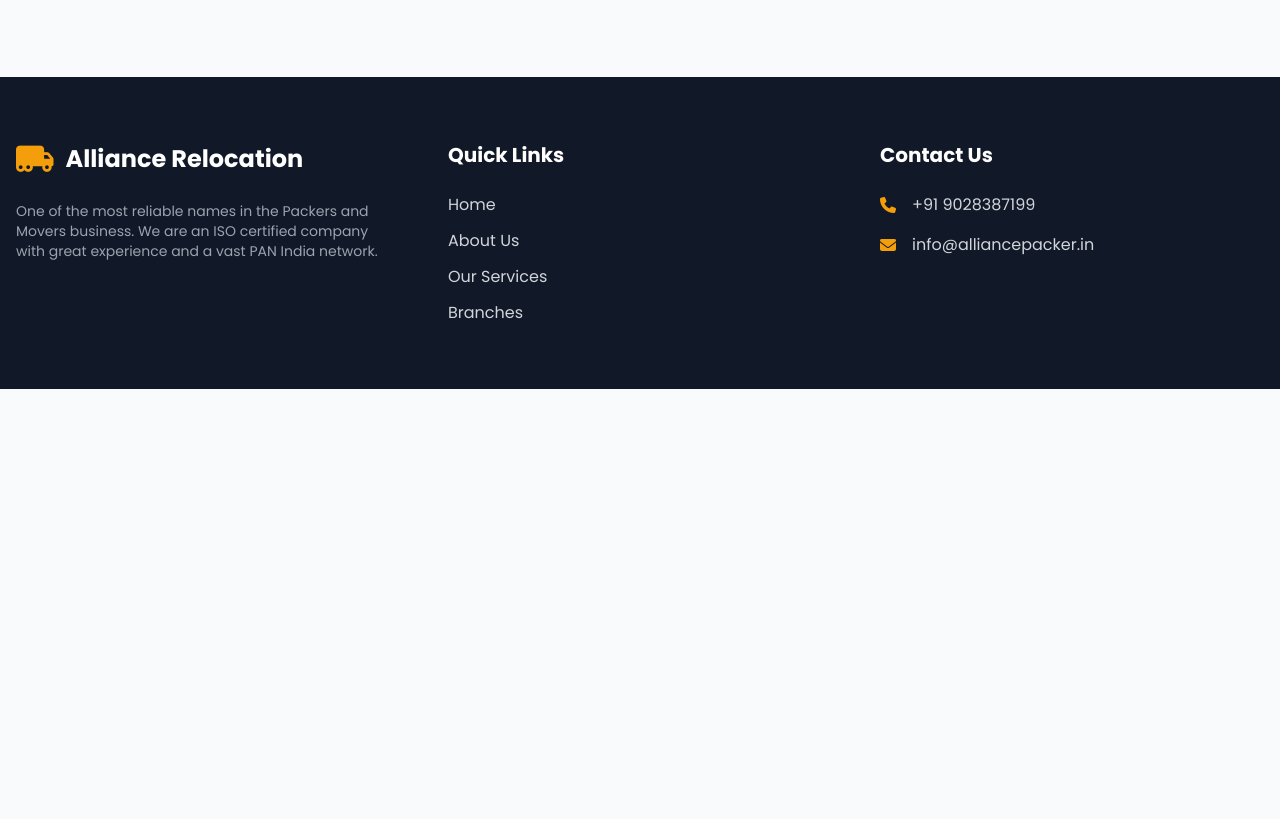
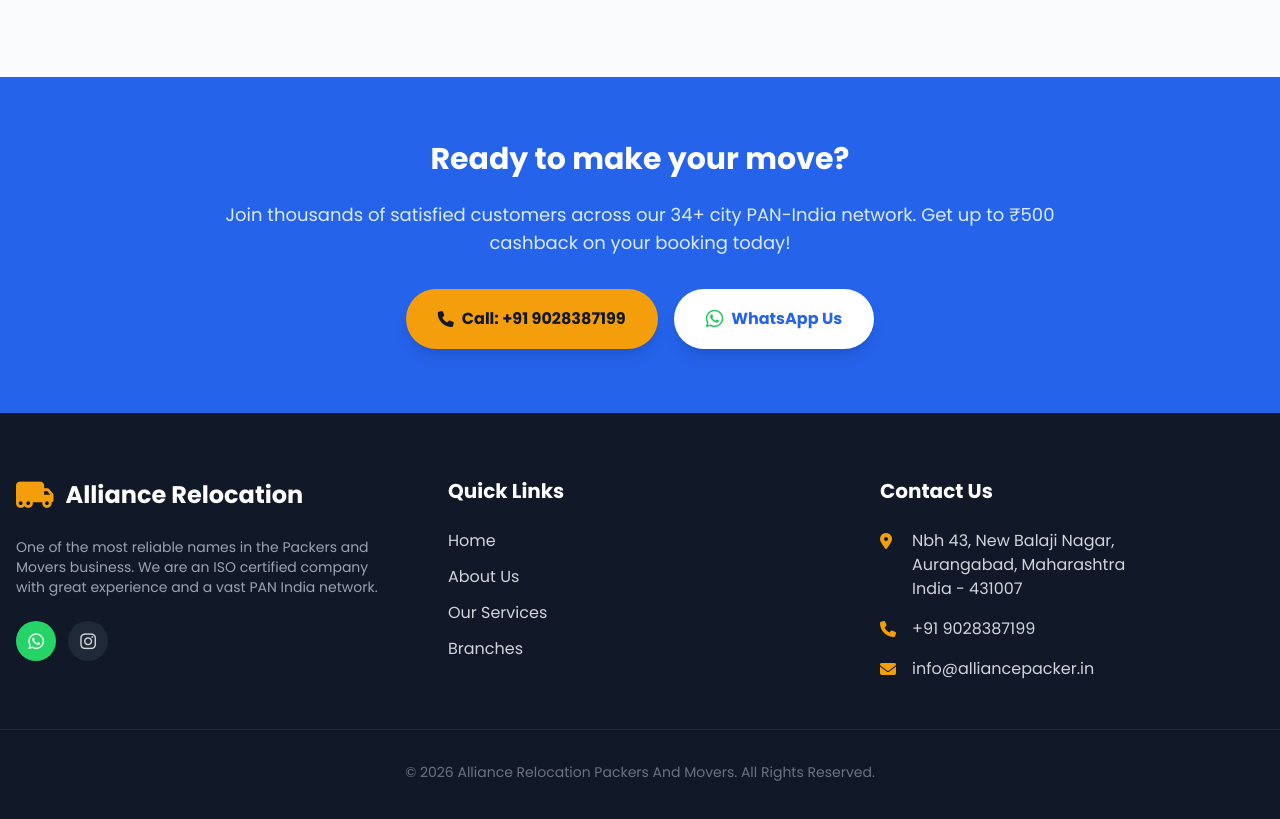
Before and after one commit to YP2534/Aliiance-, a plain HTML site: page services.html in a window 1280 px wide. Shown: the part 1251-2070 px from the top of the page. Before the commit the page ends 1640 px from the top, so only its background shows below. Drawn offline with nearby package versions, Linux system fonts and the light colour scheme.

Commit message:
Update services.html

```diff
--- a/services.html
+++ b/services.html
@@ -75,9 +75,8 @@
 
             <!-- Desktop Menu -->
             <div class="hidden md:flex space-x-8 items-center font-medium">
-                <!-- Points to index.html -->
                 <a href="index.html" class="hover:text-brand transition">Home</a>
-                <a href="index.html#about" class="hover:text-brand transition">About Us</a>
+                <a href="about.html" class="hover:text-brand transition">About Us</a>
 
                 <!-- Services (Active Page) -->
                 <div class="relative group py-4">
@@ -115,7 +114,7 @@
         <div id="mobile-menu" class="md:hidden absolute top-full left-0 w-full bg-white shadow-xl border-t border-gray-100 transition-all duration-300 ease-in-out opacity-0 invisible -translate-y-2 pointer-events-none z-40">
             <div class="px-4 py-6 space-y-3 flex flex-col">
                 <a href="index.html" class="mobile-link block px-4 py-3 text-base font-semibold text-gray-800 hover:text-brand hover:bg-blue-50 rounded-xl transition"><i class="fas fa-home w-6 text-brand"></i> Home</a>
-                <a href="index.html#about" class="mobile-link block px-4 py-3 text-base font-semibold text-gray-800 hover:text-brand hover:bg-blue-50 rounded-xl transition"><i class="fas fa-info-circle w-6 text-brand"></i> About Us</a>
+                <a href="about.html" class="mobile-link block px-4 py-3 text-base font-semibold text-gray-800 hover:text-brand hover:bg-blue-50 rounded-xl transition"><i class="fas fa-info-circle w-6 text-brand"></i> About Us</a>
 
                 <!-- Services (Active Page) -->
                 <a href="services.html" class="mobile-link block px-4 py-3 text-base font-semibold text-brand bg-blue-50 rounded-xl transition"><i class="fas fa-box-open w-6 text-brand"></i> Our Services</a>
@@ -146,6 +145,8 @@
     <section id="services-grid" class="py-20 bg-gray-50 -mt-10 relative z-20 scroll-mt-24">
         <div class="max-w-7xl mx-auto px-4">
             <div class="grid grid-cols-1 md:grid-cols-2 lg:grid-cols-3 gap-8">
+
+                <!-- Service 1 -->
                 <div class="service-card bg-white rounded-2xl p-8 border border-gray-100 relative overflow-hidden group">
                     <div class="absolute top-0 right-0 w-24 h-24 bg-blue-50 rounded-bl-full -mr-4 -mt-4 opacity-50 z-0 transition-transform group-hover:scale-110"></div>
                     <div class="relative z-10">
@@ -155,6 +156,8 @@
                         <a href="https://wa.me/919028387199" target="_blank" class="service-link font-semibold text-gray-900 flex items-center group-hover:text-brand">Get Quotation <i class="fas fa-arrow-right ml-2 text-sm"></i></a>
                     </div>
                 </div>
+
+                <!-- Service 2 -->
                 <div class="service-card bg-white rounded-2xl p-8 border border-gray-100 relative overflow-hidden group">
                     <div class="absolute top-0 right-0 w-24 h-24 bg-blue-50 rounded-bl-full -mr-4 -mt-4 opacity-50 z-0 transition-transform group-hover:scale-110"></div>
                     <div class="relative z-10">
@@ -164,6 +167,8 @@
                         <a href="https://wa.me/919028387199" target="_blank" class="service-link font-semibold text-gray-900 flex items-center group-hover:text-brand">Get Quotation <i class="fas fa-arrow-right ml-2 text-sm"></i></a>
                     </div>
                 </div>
+
+                <!-- Service 3 -->
                 <div class="service-card bg-white rounded-2xl p-8 border border-gray-100 relative overflow-hidden group">
                     <div class="absolute top-0 right-0 w-24 h-24 bg-blue-50 rounded-bl-full -mr-4 -mt-4 opacity-50 z-0 transition-transform group-hover:scale-110"></div>
                     <div class="relative z-10">
@@ -173,6 +178,8 @@
                         <a href="https://wa.me/919028387199" target="_blank" class="service-link font-semibold text-gray-900 flex items-center group-hover:text-brand">Get Quotation <i class="fas fa-arrow-right ml-2 text-sm"></i></a>
                     </div>
                 </div>
+
+                <!-- Service 4 -->
                 <div class="service-card bg-white rounded-2xl p-8 border border-gray-100 relative overflow-hidden group">
                     <div class="absolute top-0 right-0 w-24 h-24 bg-blue-50 rounded-bl-full -mr-4 -mt-4 opacity-50 z-0 transition-transform group-hover:scale-110"></div>
                     <div class="relative z-10">
@@ -182,6 +189,8 @@
                         <a href="https://wa.me/919028387199" target="_blank" class="service-link font-semibold text-gray-900 flex items-center group-hover:text-brand">Get Quotation <i class="fas fa-arrow-right ml-2 text-sm"></i></a>
                     </div>
                 </div>
+
+                <!-- Service 5 -->
                 <div class="service-card bg-white rounded-2xl p-8 border border-gray-100 relative overflow-hidden group">
                     <div class="absolute top-0 right-0 w-24 h-24 bg-blue-50 rounded-bl-full -mr-4 -mt-4 opacity-50 z-0 transition-transform group-hover:scale-110"></div>
                     <div class="relative z-10">
@@ -191,6 +200,8 @@
                         <a href="https://wa.me/919028387199" target="_blank" class="service-link font-semibold text-gray-900 flex items-center group-hover:text-brand">Get Quotation <i class="fas fa-arrow-right ml-2 text-sm"></i></a>
                     </div>
                 </div>
+
+                <!-- Service 6 -->
                 <div class="service-card bg-white rounded-2xl p-8 border border-gray-100 relative overflow-hidden group">
                     <div class="absolute top-0 right-0 w-24 h-24 bg-blue-50 rounded-bl-full -mr-4 -mt-4 opacity-50 z-0 transition-transform group-hover:scale-110"></div>
                     <div class="relative z-10">
@@ -200,37 +211,76 @@
                         <a href="https://wa.me/919028387199" target="_blank" class="service-link font-semibold text-gray-900 flex items-center group-hover:text-brand">Get Quotation <i class="fas fa-arrow-right ml-2 text-sm"></i></a>
                     </div>
                 </div>
+
+            </div>
+        </div>
+    </section>
+
+    <!-- Bottom CTA Section -->
+    <section class="bg-brand py-16">
+        <div class="max-w-4xl mx-auto px-4 text-center">
+            <h2 class="text-3xl font-bold text-white mb-6">Ready to make your move?</h2>
+            <p class="text-blue-100 mb-8 text-lg">Join thousands of satisfied customers across our 34+ city PAN-India network. Get up to ₹500 cashback on your booking today!</p>
+            <div class="flex flex-col sm:flex-row justify-center gap-4">
+                <a href="tel:+919028387199" class="bg-accent text-gray-900 font-bold px-8 py-4 rounded-full hover:bg-yellow-500 transition shadow-lg flex items-center justify-center">
+                    <i class="fas fa-phone mr-2"></i> Call: +91 9028387199
+                </a>
+                <a href="https://wa.me/919028387199" target="_blank" class="bg-white text-brand font-bold px-8 py-4 rounded-full hover:bg-gray-100 transition shadow-lg flex items-center justify-center">
+                    <i class="fab fa-whatsapp text-green-500 mr-2 text-xl"></i> WhatsApp Us
+                </a>
             </div>
         </div>
     </section>
 
     <!-- Footer -->
-    <footer class="bg-gray-900 text-gray-300 py-16">
+    <footer id="contact" class="bg-gray-900 text-gray-300 py-16">
         <div class="max-w-7xl mx-auto px-4 grid grid-cols-1 md:grid-cols-3 gap-12">
             <div>
-                <a href="index.html" class="text-2xl font-bold text-white flex items-center mb-6"><i class="fas fa-truck-moving text-accent text-3xl mr-3"></i><div>Alliance Relocation</div></a>
+                <a href="index.html" class="text-2xl font-bold text-white flex items-center mb-6">
+                    <i class="fas fa-truck-moving text-accent text-3xl mr-3"></i>
+                    <div class="leading-tight">Alliance Relocation</div>
+                </a>
                 <p class="text-sm text-gray-400 mb-6">One of the most reliable names in the Packers and Movers business. We are an ISO certified company with great experience and a vast PAN India network.</p>
+                <div class="flex space-x-3">
+                    <a href="https://wa.me/919028387199" target="_blank" class="w-10 h-10 bg-whatsapp rounded-full flex items-center justify-center text-white hover:opacity-80 transition"><i class="fab fa-whatsapp text-lg"></i></a>
+                    <a href="https://www.instagram.com/alliance_relocation_packers_an/?hl=en" target="_blank" class="w-10 h-10 bg-gray-800 rounded-full flex items-center justify-center text-gray-300 hover-instagram transition duration-300"><i class="fab fa-instagram text-lg"></i></a>
+                </div>
             </div>
+
             <div>
                 <h3 class="text-xl font-bold text-white mb-6">Quick Links</h3>
                 <ul class="space-y-3">
                     <li><a href="index.html" class="hover:text-accent transition">Home</a></li>
-                    <li><a href="index.html#about" class="hover:text-accent transition">About Us</a></li>
+                    <li><a href="about.html" class="hover:text-accent transition">About Us</a></li>
                     <li><a href="services.html" class="hover:text-accent transition">Our Services</a></li>
                     <li><a href="branches.html" class="hover:text-accent transition">Branches</a></li>
                 </ul>
             </div>
+
             <div>
                 <h3 class="text-xl font-bold text-white mb-6">Contact Us</h3>
                 <ul class="space-y-4">
-                    <li class="flex items-center"><i class="fas fa-phone text-accent mr-3 w-5"></i><a href="tel:09028387199" class="hover:text-white">+91 9028387199</a></li>
-                    <li class="flex items-center"><i class="fas fa-envelope text-accent mr-3 w-5"></i><a href="mailto:info@alliancepacker.in" class="hover:text-white">info@alliancepacker.in</a></li>
+                    <li class="flex items-start">
+                        <i class="fas fa-map-marker-alt text-accent mt-1 mr-3 w-5"></i>
+                        <span>Nbh 43, New Balaji Nagar,<br>Aurangabad, Maharashtra<br>India - 431007</span>
+                    </li>
+                    <li class="flex items-center">
+                        <i class="fas fa-phone text-accent mr-3 w-5"></i>
+                        <a href="tel:09028387199" class="hover:text-white">+91 9028387199</a>
+                    </li>
+                    <li class="flex items-center">
+                        <i class="fas fa-envelope text-accent mr-3 w-5"></i>
+                        <a href="mailto:info@alliancepacker.in" class="hover:text-white">info@alliancepacker.in</a>
+                    </li>
                 </ul>
             </div>
         </div>
+        <div class="border-t border-gray-800 mt-12 pt-8 text-center text-sm text-gray-500">
+            &copy; 2026 Alliance Relocation Packers And Movers. All Rights Reserved.
+        </div>
     </footer>
 
-    <!-- Scripts -->
+    <!-- JavaScript for Mobile Menu -->
     <script>
         document.addEventListener("DOMContentLoaded", () => {
             const mobileBtn = document.getElementById('mobile-menu-btn');
```
